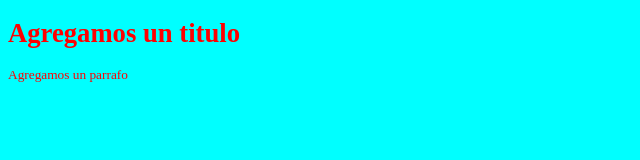
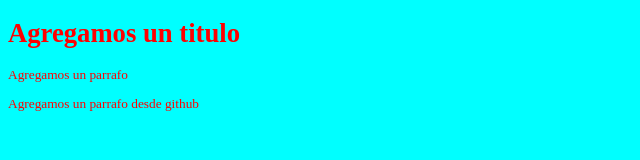
Before and after one commit to JerlyDev/CursoGit, a plain HTML site: page index.html in a window 1280 px wide. Shown: the whole page, without its empty margins (0-640 px from the left). Drawn offline with Linux system fonts and the light colour scheme.

Commit message:
Update index.html

```diff
--- a/index.html
+++ b/index.html
@@ -9,5 +9,6 @@
 <body>
     <h1>Agregamos un titulo</h1>
     <p>Agregamos un parrafo</p>
+    <p>Agregamos un parrafo desde github</p>
 </body>
 </html>
```
